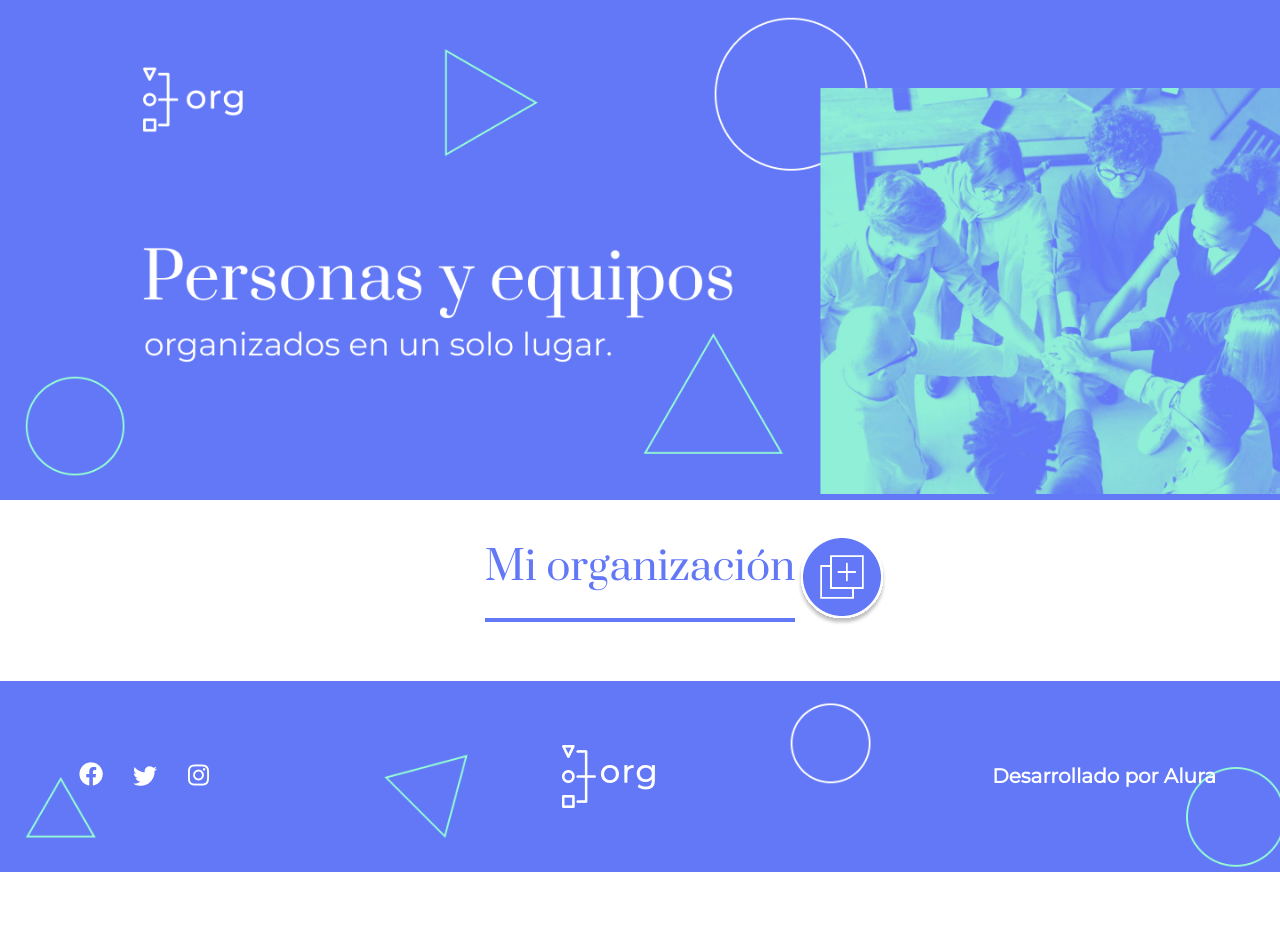
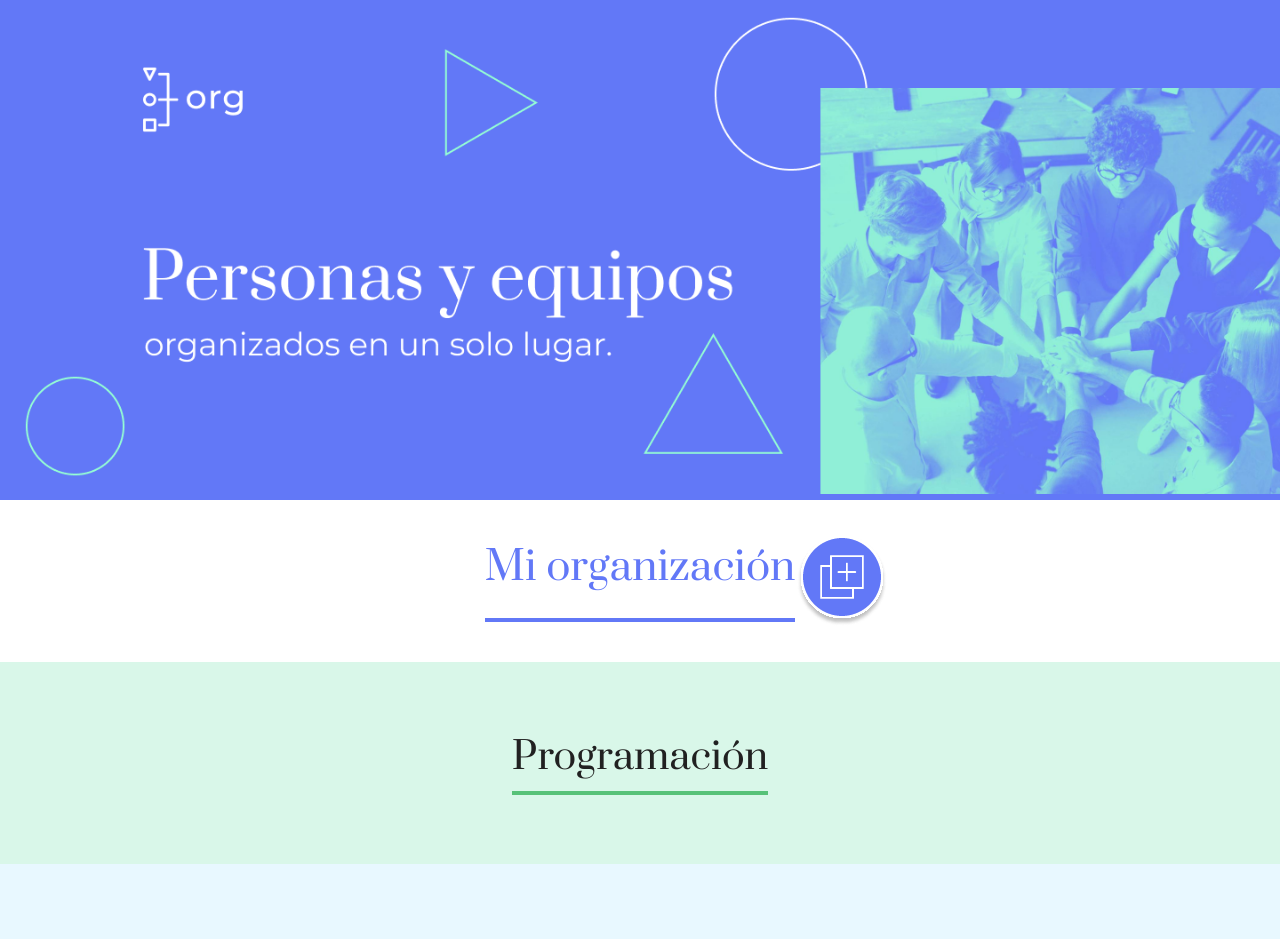
Before and after one commit to felipemedina05/org, a React (Create React App) app: page / in a window 1280 px wide. Shown: the top 939 px of the page. Before the commit the page ends 872 px from the top, so only its background shows below. Built offline with nearby package versions, Linux system fonts and the light colour scheme.

Commit message:
creacion de los titulos

```diff
--- a/src/App.js
+++ b/src/App.js
@@ -109,6 +109,8 @@ function App() {
 
       <MiOrg cambiarMostrar={cambiarMostrar} />
 
+
+
       {
         equipos.map((equipo) => <Equipo
           datos={equipo}
--- a/src/componentes/Eqipo/Equipo.css
+++ b/src/componentes/Eqipo/Equipo.css
@@ -0,0 +1,15 @@
+.equipo {
+    width: 100%;
+    padding: 32px;
+    box-sizing: border-box;
+    text-align: center;
+    font-size: 32px;
+}
+
+.equipo h3 {
+    font-weight: 400;
+    color: #212121;
+    border-bottom: 4px solid ;
+    display: inline-block;
+    padding-bottom: 8px;
+}
--- a/src/componentes/Eqipo/index.js
+++ b/src/componentes/Eqipo/index.js
@@ -1,7 +1,19 @@
 
-const Equipo = ( ) => {
-    return  <section className="equipo">
-        <h3></h3>
+import  "./Equipo.css"
+const Equipo = (props) => {
+
+    //destructuracion
+    const {colorPrimario,colorSecundario,titulo}=props.datos
+
+    const obj ={
+        backgroundColor:colorSecundario
+
+    }
+    const estiloTitulo = {borderColor:colorPrimario}
+
+
+    return  <section className="equipo" style={obj}>
+        <h3 style={estiloTitulo}>{titulo}     </h3>
         <div className="colaboradores" ></div>
 
     </section>
```
